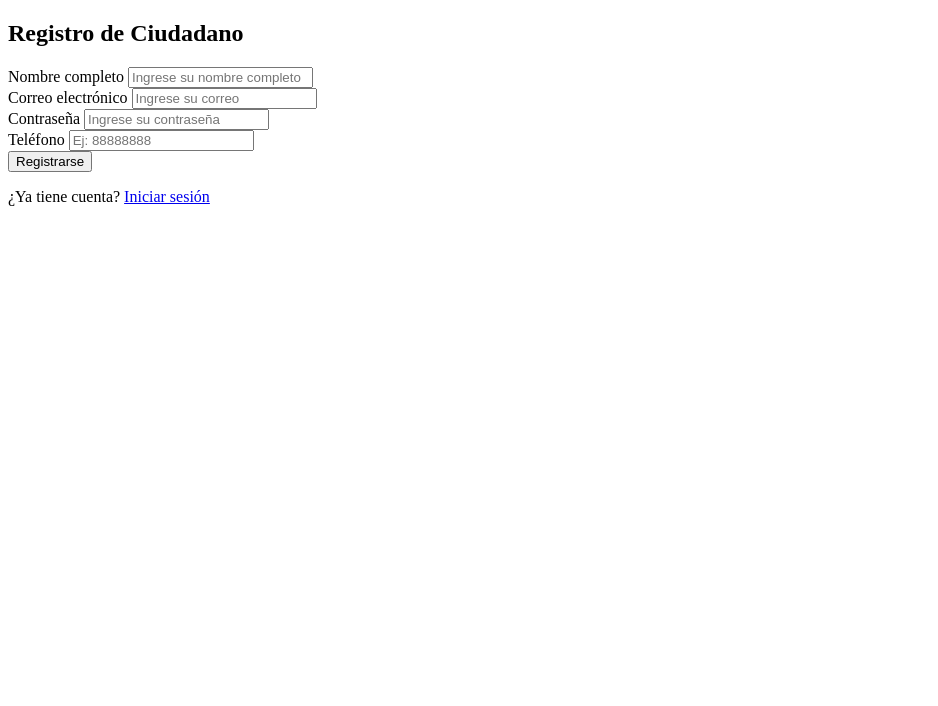
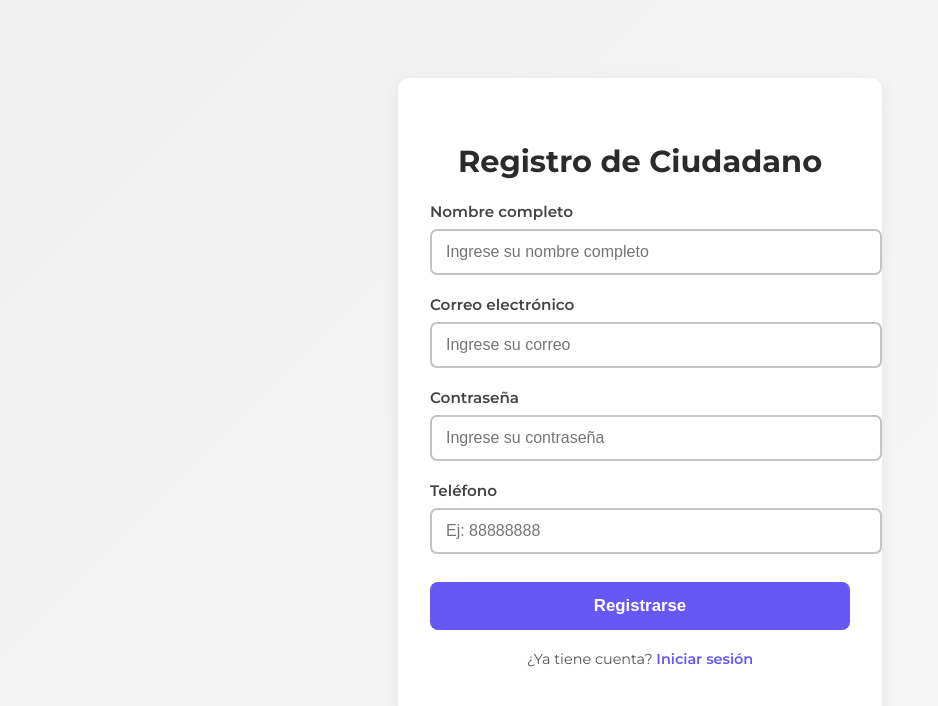
Before and after one commit to tormentionrex-hub/Proyecto_Municipalidad, a website: page public/pages/register.html in a window 1280 px wide. Shown: the whole page, without its empty margins (0-938 px from the left). Drawn offline with Linux system fonts and the light colour scheme.

Commit message:
cambios en el css

```diff
--- a/public/pages/register.html
+++ b/public/pages/register.html
@@ -4,6 +4,7 @@
     <meta charset="UTF-8">
     <meta name="viewport" content="width=device-width, initial-scale=1.0">
     <title>Document</title>
+    <link rel="stylesheet" href="../src/styles/register.css">
 </head>
 <body>
      <div class="contenedorRegister">
--- a/public/src/styles/register.css
+++ b/public/src/styles/register.css
@@ -0,0 +1,128 @@
+/* Fuentes */
+@import url('https://fonts.googleapis.com/css2?family=Montserrat:wght@400;600;700&display=swap');
+
+body {
+    margin: 0;
+    padding: 0;
+    font-family: 'Montserrat', sans-serif;
+    background: #fafafa;
+    color: #333;
+}
+
+/* Contenedor central */
+.contenedorRegister {
+    display: flex;
+    justify-content: center;
+    align-items: center;
+    min-height: 100vh;
+    background: linear-gradient(135deg, #f0f0f0 0%, #f9f9f9 100%);
+}
+
+/* Tarjeta de registro */
+.cardRegister {
+    background: #fff;
+    padding: 40px 32px;
+    border-radius: 12px;
+    box-shadow: 0px 5px 18px rgba(0, 0, 0, 0.08);
+    width: 100%;
+    max-width: 420px;
+    text-align: center;
+}
+
+/* //Título */
+.cardRegister h2 {
+    margin-bottom: 22px;
+    font-size: 1.9rem;
+    font-weight: 700;
+    color: #2b2b2b;
+}
+
+/* //Inputs */
+.grupoInput {
+    margin-bottom: 20px;
+    text-align: left;
+}
+
+.grupoInput label {
+    display: block;
+    margin-bottom: 8px;
+    font-weight: 600;
+    color: #444;
+    font-size: 0.95rem;
+}
+
+.grupoInput input {
+    width: 100%;
+    padding: 12px 14px;
+    border: 2px solid #c3c3c3;
+    border-radius: 7px;
+    font-size: 1rem;
+    transition: 0.25s ease-in-out;
+}
+
+.grupoInput input:focus {
+    border-color: #6558f5; /* Morado institucional */
+    outline: none;
+    box-shadow: 0 0 6px rgba(101, 88, 245, 0.22);
+}
+
+/* Botón de registro */
+.botonRegister {
+    width: 100%;
+    padding: 14px;
+    background: #6558f5;
+    border: none;
+    border-radius: 8px;
+    color: #fff;
+    font-size: 1.05rem;
+    font-weight: 700;
+    cursor: pointer;
+    margin-top: 8px;
+    transition: 0.3s ease;
+}
+
+.botonRegister:hover {
+    background: #5346c9;
+}
+
+/* //Mensajes */
+.mensajeError {
+    color: #c0392b;
+    font-size: 0.9rem;
+    margin-top: 10px;
+}
+
+.mensajeExito {
+    color: #27ae60;
+    font-size: 0.9rem;
+    margin-top: 10px;
+}
+
+/* Enlace a login */
+.loginLink {
+    margin-top: 20px;
+    font-size: 0.9rem;
+    color: #555;
+}
+
+.loginLink a {
+    color: #6558f5;
+    font-weight: 600;
+    text-decoration: none;
+}
+
+.loginLink a:hover {
+    text-decoration: underline;
+}
+
+Responsive (movil)
+@media (max-width: 500px) {
+    .cardRegister {
+        padding: 32px 22px;
+        width: 90%;
+    }
+
+    .cardRegister h2 {
+        font-size: 1.7rem;
+    }
+}
```
